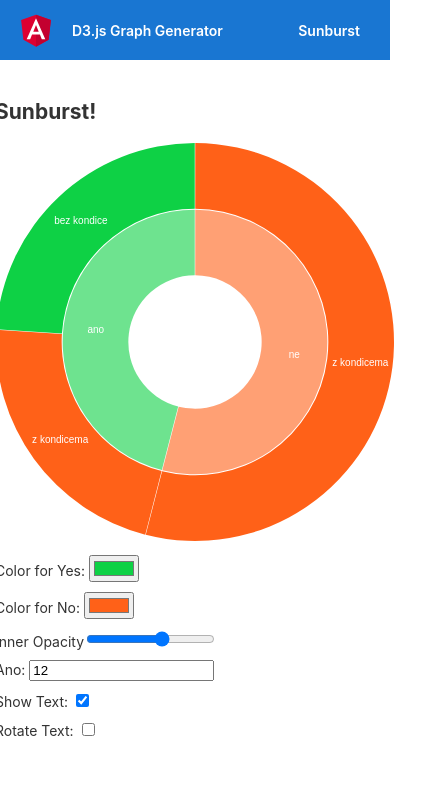
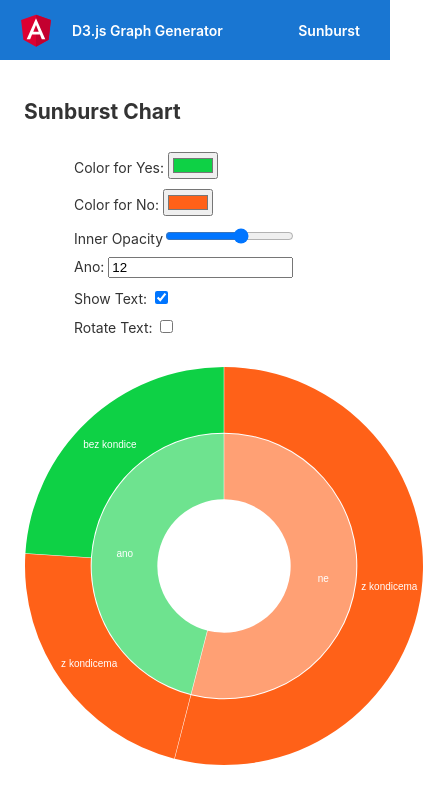
Before and after one commit to Marcel-Hrnecek/angular-d3js-generator, an Angular app: page /sunburst in a window 390 px wide. Shown: the top 804 px of the page, 424 px wide, since content can reach past the window. Built offline with nearby package versions, Linux system fonts and the light colour scheme.

Commit message:
responsiveness for sunburst chart and settings

```diff
--- a/src/app/sunburst/sunburst.component.html
+++ b/src/app/sunburst/sunburst.component.html
@@ -1,5 +1,7 @@
-<h2>Sunburst!</h2>
+<h2>Sunburst Chart</h2>
 
-<app-sunburst-chart></app-sunburst-chart>
+<main>
+  <app-sunburst-settings></app-sunburst-settings>
 
-<app-sunburst-settings></app-sunburst-settings>
+  <app-sunburst-chart></app-sunburst-chart>
+</main>
--- a/src/app/sunburst/sunburst.component.less
+++ b/src/app/sunburst/sunburst.component.less
@@ -0,0 +1,13 @@
+:host {
+  width: 100%;
+}
+
+main {
+  display: flex;
+  flex-wrap: wrap;
+  justify-content: space-around;
+
+  app-sunburst-settings {
+    margin: 0 20px 20px 0;
+  }
+}
```
